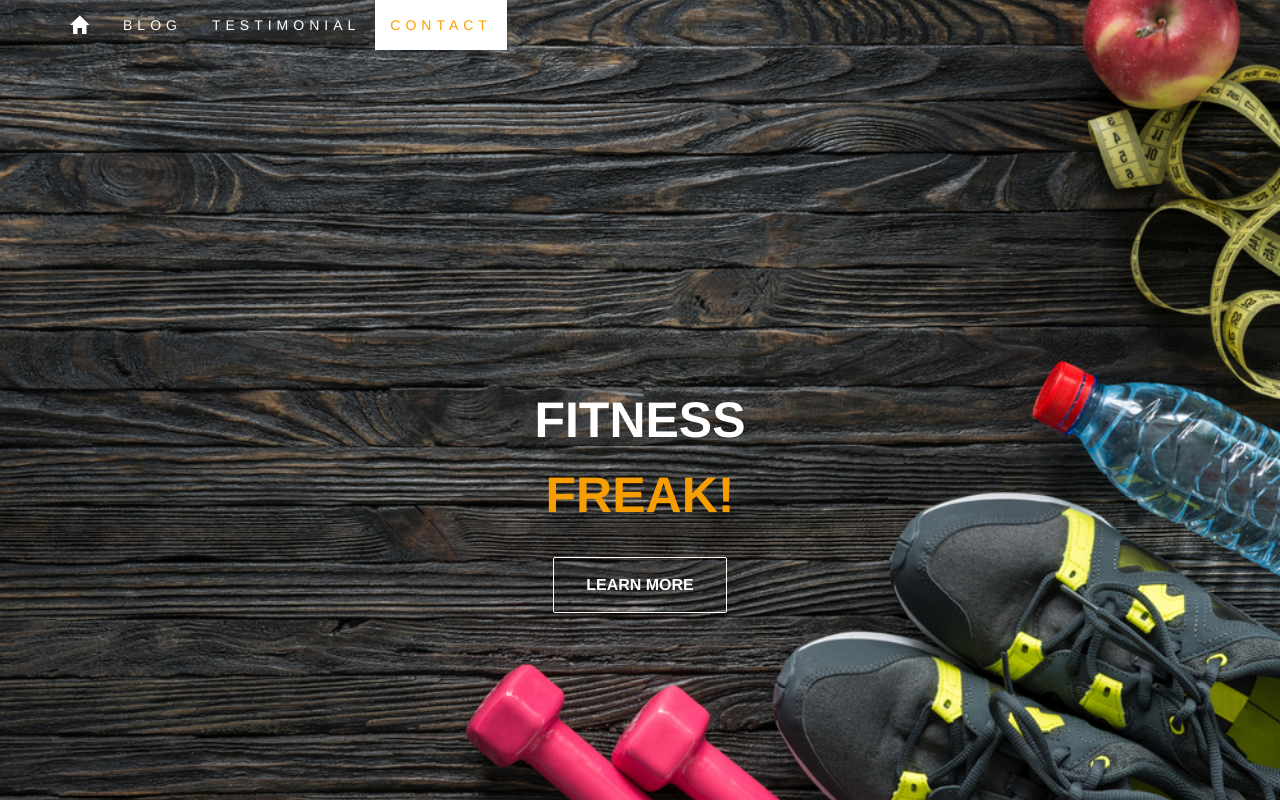
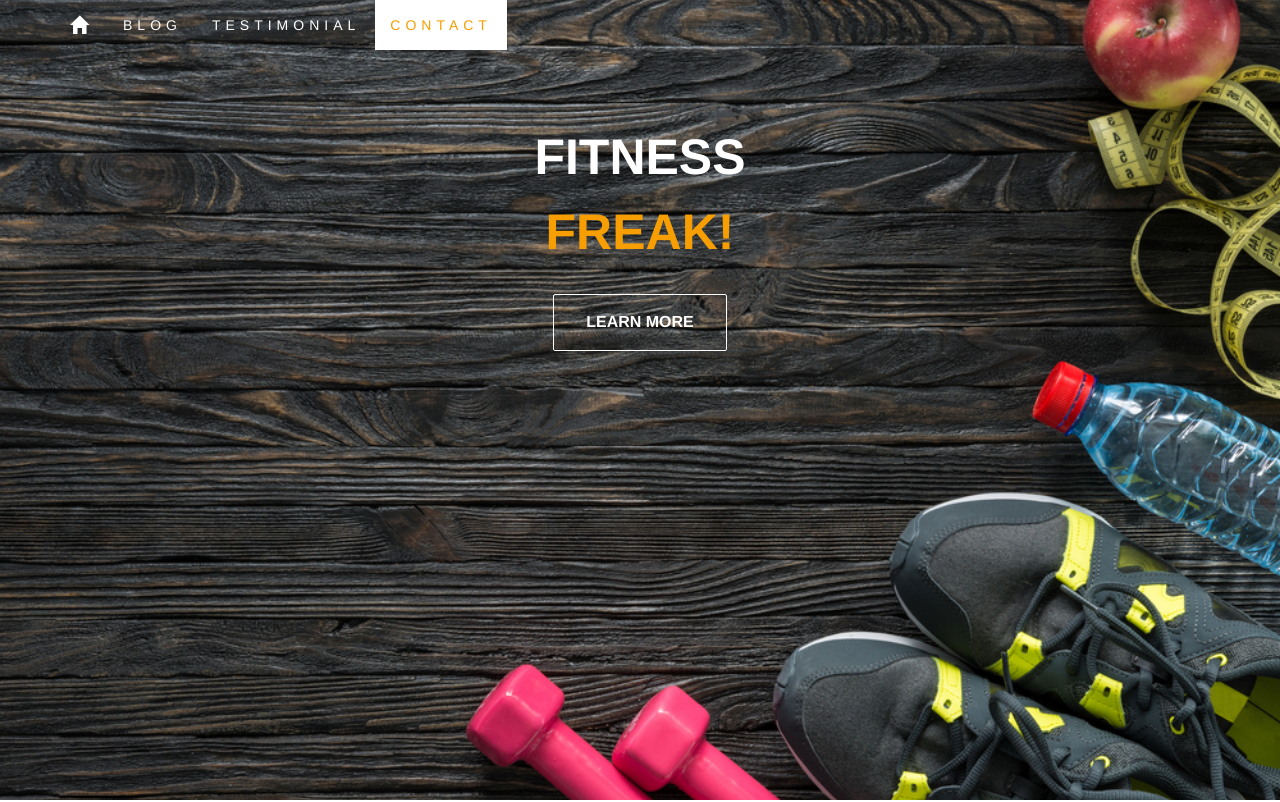
Before and after one commit to ankitbapat/StayFit, a plain HTML site: page index.html in a window 1280 px wide. Shown: the top 802 px of the page. Drawn offline with nearby package versions, Linux system fonts and the light colour scheme; some packages are replaced by stand-ins of ours.

Commit message:
Update style.css

```diff
--- a/style.css
+++ b/style.css
@@ -26,7 +26,7 @@ body,html {margin:0;height: 100%;}
   background-size:cover;
 }
  .heading{
-  color:white ;text-align: center; padding-top: 25%;
+  color:white ;text-align: center;padding-top: 50px;
 }
 .heading h1 {font-size: 50px;}
 .container-fluid{padding: 60px 50px; text-align: center;}
```
